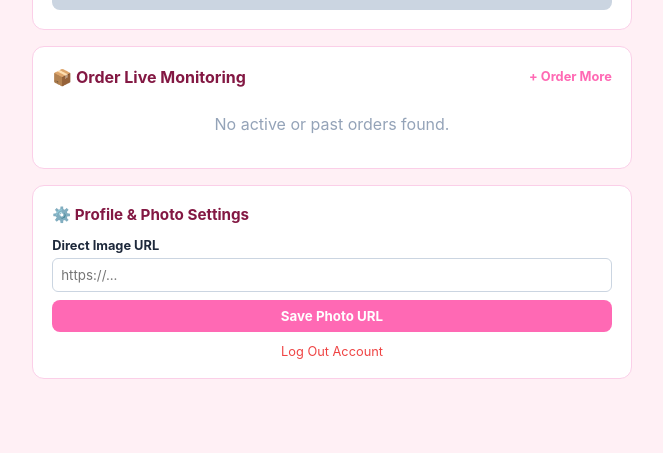
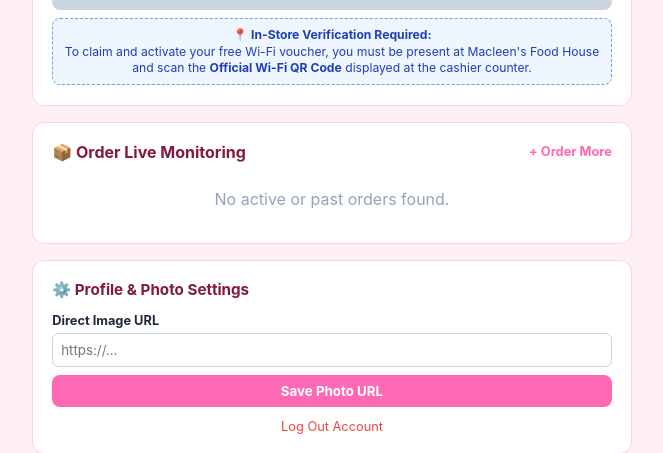
Before and after one commit to apaciblemacky-sketch/macleens-foodhouse-pos, a Flask app: template templates/customer_dashboard.html in a window 1280 px wide. Shown: the part 297-750 px from the top of the page, without its empty margins (308-971 px from the left). Run offline with Flask 3, Linux system fonts and the light colour scheme; the template is opened without the code that fills it, so the values that code supplies are empty.

Commit message:
Add in-store cashier QR scan verification requirement notice for wifi claims

```diff
--- a/templates/customer_dashboard.html
+++ b/templates/customer_dashboard.html
@@ -17,6 +17,7 @@
 
     .order-box { border: 1px solid var(--hk-border); border-radius: 8px; padding: 10px; margin-bottom: 10px; background: #fffafc; }
     .status-badge { display: inline-block; padding: 3px 8px; border-radius: 12px; font-size: 0.72rem; font-weight: 900; }
+    .wifi-notice { background: #eff6ff; border: 1.5px dashed #60a5fa; color: #1e40af; padding: 8px 10px; border-radius: 8px; font-size: 0.76rem; margin-top: 8px; line-height: 1.35; text-align: center; }
   </style>
 </head>
 <body>
@@ -46,6 +47,11 @@
         <button type="submit" class="btn">⚡ Claim Today's 10-Min Free Wi-Fi Voucher</button>
       </form>
     {% endif %}
+
+    <div class="wifi-notice">
+      📍 <strong>In-Store Verification Required:</strong><br>
+      To claim and activate your free Wi-Fi voucher, you must be present at Macleen's Food House and scan the <strong>Official Wi-Fi QR Code</strong> displayed at the cashier counter.
+    </div>
   </div>
 
   <!-- Live Order Tracking -->
@@ -94,7 +100,7 @@
     function playWifiClaimSound() {
       try {
         const ctx = new (window.AudioContext || window.webkitAudioContext)();
-        const notes = [523.25, 659.25, 783.99, 1046.50]; // C5, E5, G5, C6
+        const notes = [523.25, 659.25, 783.99, 1046.50];
         notes.forEach((freq, idx) => {
           const osc = ctx.createOscillator();
           const gain = ctx.createGain();
```
